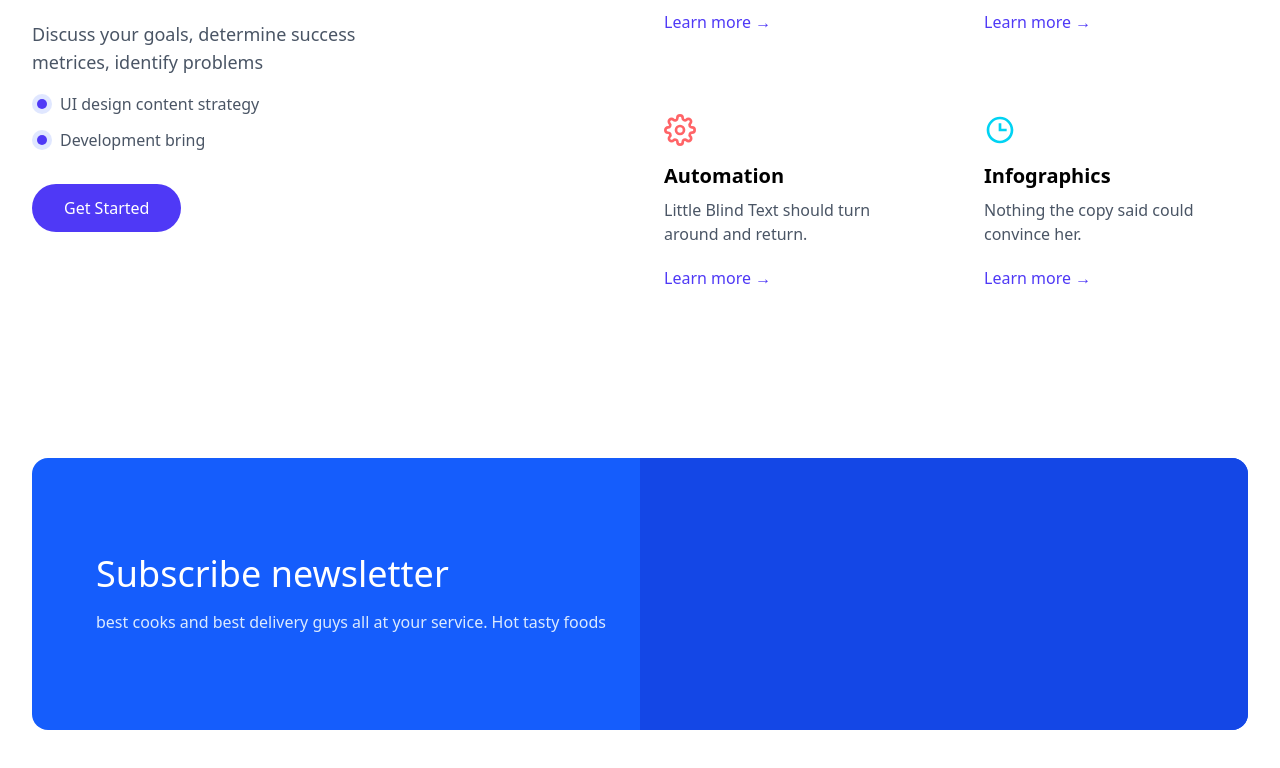
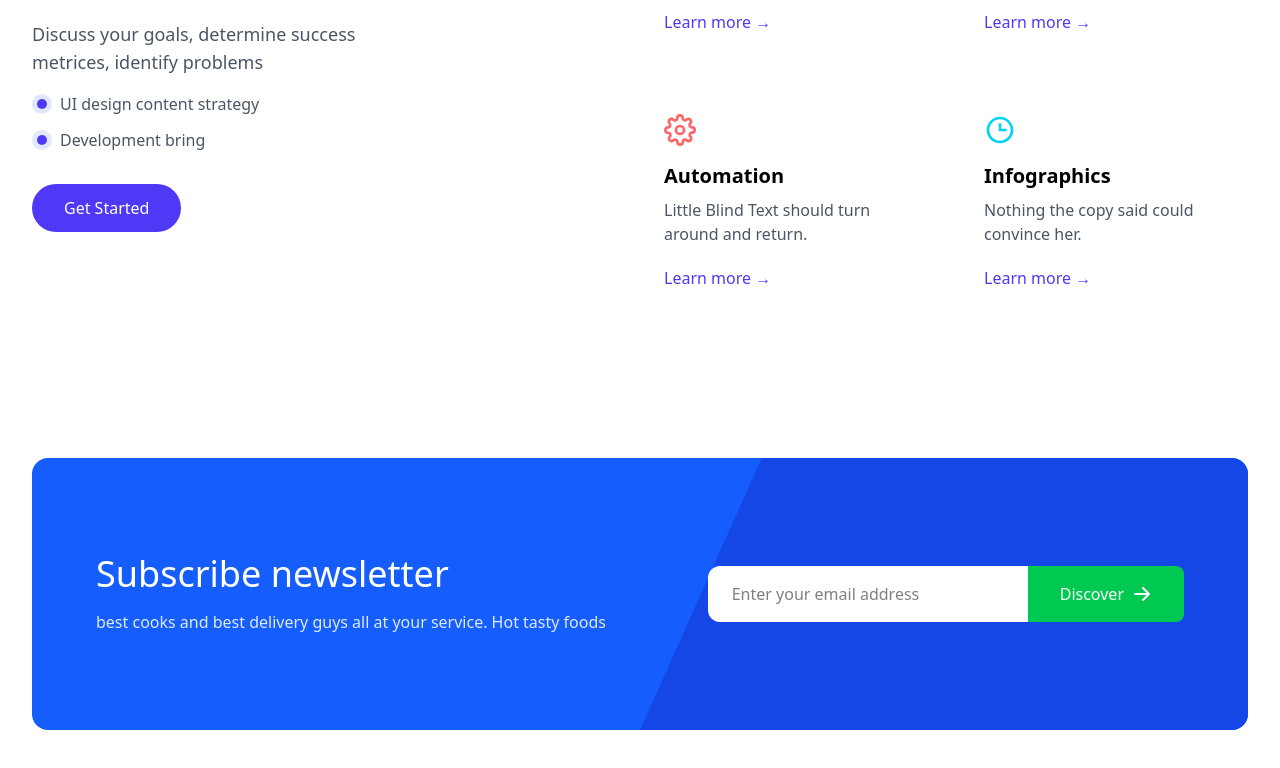
Before and after one commit to Dewmini-Kaveesha/modern-business-landing-page, a React (Vite) app: page / in a window 1280 px wide. Shown: the part 4500-5268 px from the top of the page. Built offline with nearby package versions, Linux system fonts and the light colour scheme.

Commit message:
Completed the NewsletterSection

```diff
--- a/src/components/NewsletterSection.jsx
+++ b/src/components/NewsletterSection.jsx
@@ -1,4 +1,5 @@
 import React from 'react'
+import { HiArrowRight } from 'react-icons/hi'
 
 export const NewsletterSection = () => {
   return (
@@ -7,15 +8,38 @@ export const NewsletterSection = () => {
             <div className='relative md:px-16 py-16 sm:px-6 md:py-24'>
                 {/*Gradient bg*/}
                 <div className="absolute top-0 right-0 w-1/2 h-full bg-blue-700 clip-path-slant hidden md:block"></div>
-                <div>
+                <div className='relative flex flex-col lg:flex-row items-center justify-between gap-8 lg:gap-12'>
                     {/*left content*/}
                     <div className='text-white max-w-lg text-center md:text-left '>
                         <h2 className='text-2xl sm:text-3xl lg:text-4xl font-medium mb-4'>Subscribe newsletter</h2>
                         <p className='text-blue-100 text-sm sm:text-base '>best cooks and best delivery guys all at your service. Hot tasty foods</p>
                     </div>
+                    {/* right content */}
+                    <div className='flex flex-col sm:flex-row gap-4 sm:gap-0'>
+                        <input
+                        type="email"
+                        placeholder='Enter your email address'
+                        className='w-full bg-white sm:w-auto md:w-80 px-4 sm:px-6 py-3 sm:py-4 rounded-xl sm:rounded-l-xl
+                        sm:rounded-r-none focus:outline-none'/>
+                        <button className='w-full sm:w-auto cursor-pointer bg-green-500 text-white px-6 sm:px-8 py-3 sm:py-4 rounded-xl sm:rounded-l-none sm:rounded-r-lg flex
+                        items-center gap-2'>
+                            <span>
+                                Discover
+                            </span>
+                            <HiArrowRight className='size-5' />
+                        </button>
+                    </div>
                 </div>
             </div>
         </div>
+
+        <style>
+            {
+                `.clip-path-slant{
+                    clip-path: polygon(20% 0%, 100% 0%, 100% 100%, 0% 100%)
+                }`
+            }
+        </style>
     </section>
   )
 }
```
